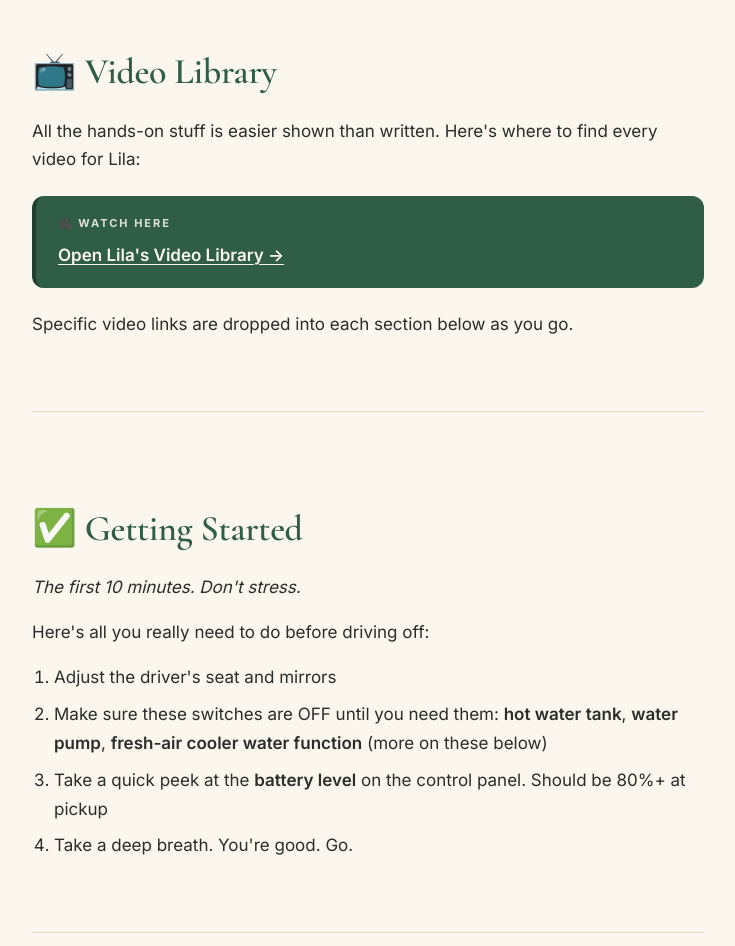
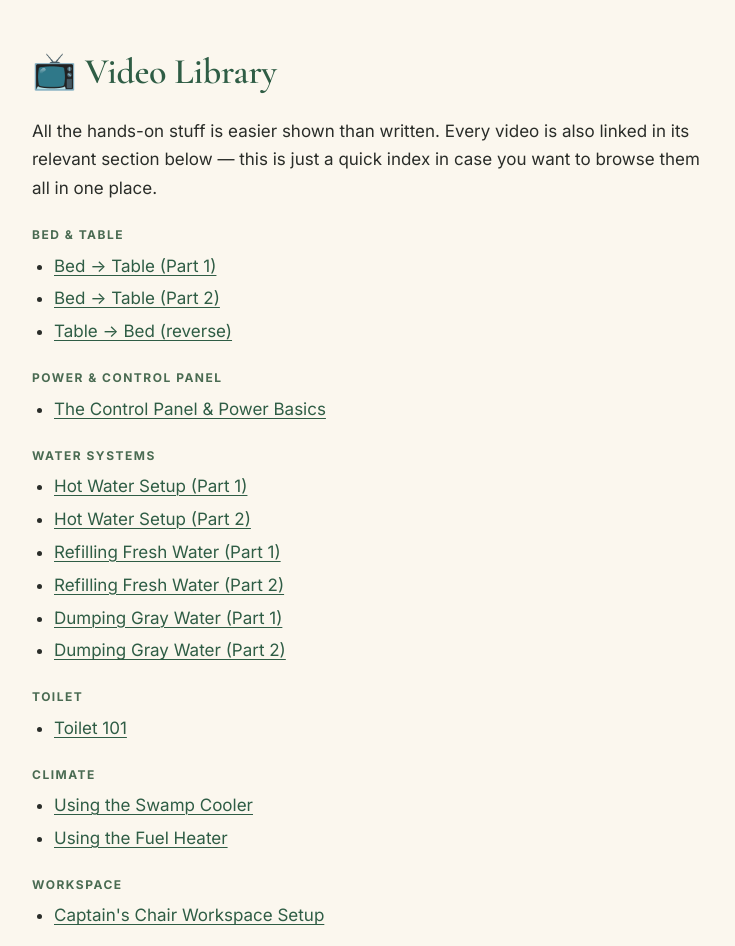
Before and after one commit to makaylagreat/LilaVanGuide, a plain HTML site: page index.html in a window 1280 px wide. Shown: the part 2874-3820 px from the top of the page, without its empty margins (272-1007 px from the left). Drawn offline with nearby package versions, Linux system fonts and the light colour scheme.

Commit message:
Update index.html

```diff
--- a/index.html
+++ b/index.html
@@ -248,6 +248,22 @@
     line-height: 1.55;
   }
   .callout-mustknow ol li:last-child { margin-bottom: 0; }
+
+  /* Video index categories */
+  .video-category-title {
+    font-family: 'Inter', sans-serif;
+    font-size: 12px;
+    font-weight: 700;
+    letter-spacing: 1.5px;
+    text-transform: uppercase;
+    color: var(--moss);
+    margin: 22px 0 6px;
+  }
+  .video-index ul {
+    margin: 0 0 6px;
+    padding-left: 22px;
+  }
+  .video-index ul li { margin-bottom: 4px; }
 
   /* WiFi credentials box */
   .wifi-box {
@@ -613,14 +629,47 @@
   <!-- VIDEO LIBRARY -->
   <section id="videos">
     <h2>📺 Video Library</h2>
-    <p>All the hands-on stuff is easier shown than written. Here's where to find every video for Lila:</p>
+    <p>All the hands-on stuff is easier shown than written. Every video is also linked in its relevant section below — this is just a quick index in case you want to browse them all in one place.</p>
 
-    <div class="callout callout-video">
-      <span class="callout-label">🎥 Watch Here</span>
-      <p><a href="https://drive.google.com/drive/folders/1bpIvlaQmYSDN0JucM-IRRXco3u54kQX1?usp=sharing"><strong>Open Lila's Video Library →</strong></a></p>
+    <div class="video-index">
+      <p class="video-category-title">Bed &amp; Table</p>
+      <ul>
+        <li><a href="https://drive.google.com/file/d/1R3-YcXL7-PS0X_kkj-8w_z-eiwdchrL-/view?usp=drive_link">Bed → Table (Part 1)</a></li>
+        <li><a href="https://drive.google.com/file/d/1Eqr-XIGBJQw2nVXG_vvqvW-v_UwVA0UF/view?usp=drive_link">Bed → Table (Part 2)</a></li>
+        <li><a href="https://drive.google.com/file/d/1OfyMd4aVsiZbKMkAG2UUwzZamEnRQF6n/view?usp=drive_link">Table → Bed (reverse)</a></li>
+      </ul>
+
+      <p class="video-category-title">Power &amp; Control Panel</p>
+      <ul>
+        <li><a href="https://drive.google.com/file/d/1M9YDq1H9ZxpVYepKAdAZyrYhBLPhbsSK/view?usp=drive_link">The Control Panel &amp; Power Basics</a></li>
+      </ul>
+
+      <p class="video-category-title">Water Systems</p>
+      <ul>
+        <li><a href="https://drive.google.com/file/d/1xcxVYkVI0xY_EiMAlqQ7iDxukt7Z_IOl/view?usp=drive_link">Hot Water Setup (Part 1)</a></li>
+        <li><a href="https://drive.google.com/file/d/1eyrw9i6zCbQquKM5HkpZfHRXIWgFhhhp/view?usp=drive_link">Hot Water Setup (Part 2)</a></li>
+        <li><a href="https://drive.google.com/file/d/1mcQPafzfW9UsTBiBKNXIOXcEsn8oA8rb/view?usp=drive_link">Refilling Fresh Water (Part 1)</a></li>
+        <li><a href="https://drive.google.com/file/d/1MyHSzrhiEGR3DM_Ez68oy6SxaBr_CKlh/view?usp=drive_link">Refilling Fresh Water (Part 2)</a></li>
+        <li><a href="https://drive.google.com/file/d/1jc2jfZ_cZ5gubBN_T8Pq5TykjmPxjxQM/view?usp=drive_link">Dumping Gray Water (Part 1)</a></li>
+        <li><a href="https://drive.google.com/file/d/11RfXQ0c6X9QzFIPkSs7rVbhzjupZhlC0/view?usp=drive_link">Dumping Gray Water (Part 2)</a></li>
+      </ul>
+
+      <p class="video-category-title">Toilet</p>
+      <ul>
+        <li><a href="https://drive.google.com/file/d/1Ij1QHfuME9SzIcKJ1ejkKx0-Pi0OflWz/view?usp=drive_link">Toilet 101</a></li>
+      </ul>
+
+      <p class="video-category-title">Climate</p>
+      <ul>
+        <li><a href="https://drive.google.com/file/d/1__B3qPJJ9Dwt_PJ8bn5m1E6tvLCJ-fRo/view?usp=drive_link">Using the Swamp Cooler</a></li>
+        <li><a href="https://drive.google.com/file/d/1b0RJCKNCbQpj1Ccg9nCttQh6t0ZZoYD7/view?usp=drive_link">Using the Fuel Heater</a></li>
+      </ul>
+
+      <p class="video-category-title">Workspace</p>
+      <ul>
+        <li><a href="https://drive.google.com/file/d/16Nxg7-Mg6UoL91BDMWyotHRJNu1gD4u-/view?usp=drive_link">Captain's Chair Workspace Setup</a></li>
+      </ul>
     </div>
-
-    <p>Specific video links are dropped into each section below as you go.</p>
   </section>
 
   <hr>
```
